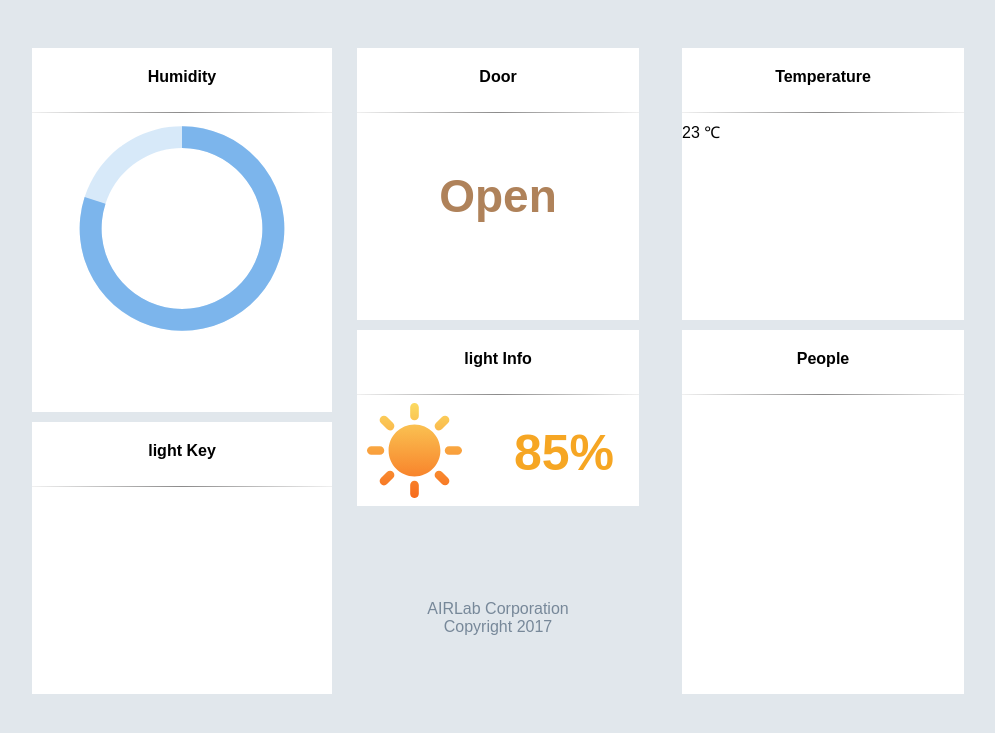
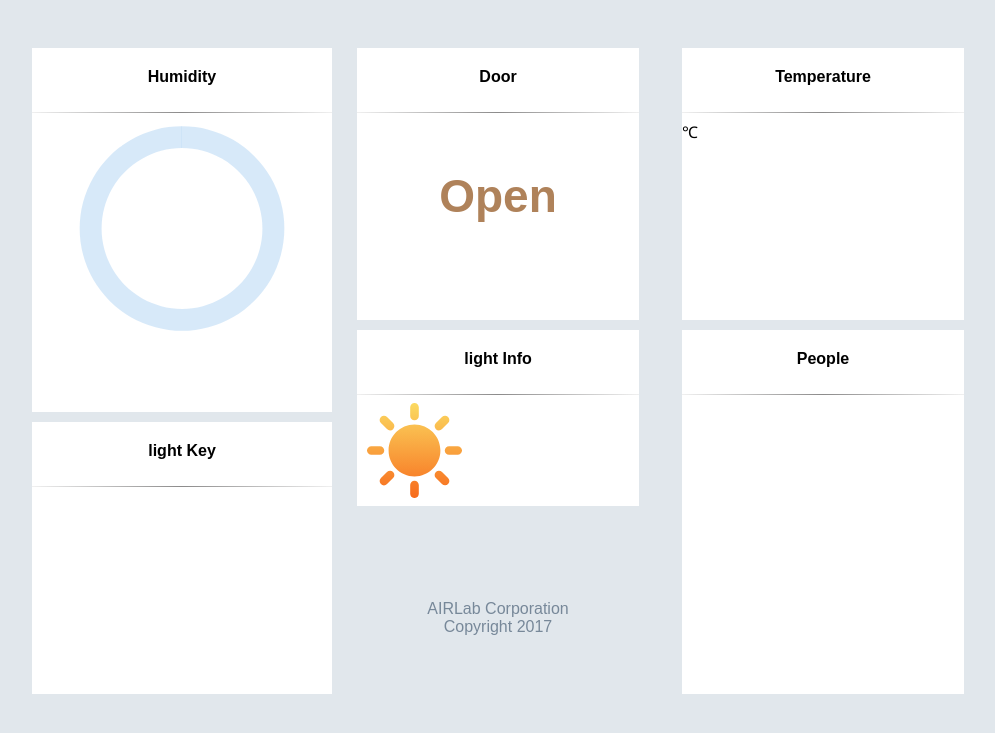
Before and after one commit to vgeraei/AIRLab, a Django app: page /sensors/ in a window 1280 px wide. Shown: the top 733 px of the page, without its empty margins (133-1128 px from the left). Run offline with Django 3.2, Linux system fonts and the light colour scheme; data that the repository does not hold is empty; some libraries are stand-ins or nearby versions.

Commit message:
some id and labels corrected

```diff
--- a/templates/SensorUI.html
+++ b/templates/SensorUI.html
@@ -28,7 +28,7 @@
                 <br>
                 <hr class="divider">
 
-                <div class="door-state">
+                <div class="door-state" id="door_status">
                     Open
                 </div>
 			</div>
@@ -38,7 +38,7 @@
                 <hr class="divider">
                 <div class="light-state">
                      <img id="light-icon" src="{% static 'images/icons/light.svg' %}">
-                     <label>85%</label>
+                     <label id="light"></label>
                  </div>
 			</div>
             <div class="airlab-copyright">
@@ -52,13 +52,14 @@
                 <br>
                 <hr class="divider">
 
-                <span id="temp"> 23 &#8451;</span>
+                <span><label id="temp"></label> &#8451;</span>
 			</div>
 
 			<div class="block people">
                 <h4>People</h4>
                 <br>
                 <hr class="divider">
+                <label id="pir"></label>
 			</div>
 		</div>
 
@@ -71,6 +72,8 @@
 <script type="text/javascript" src="{% static 'sources/highcharts/modules/solid-gauge.js' %}"></script>
 <script src="https://ajax.googleapis.com/ajax/libs/jquery/1.9.1/jquery.min.js"></script>
 <script type="text/javascript">
+
+    var humidity = 0;
     Highcharts.chart('container', {
 
     chart: {
@@ -142,7 +145,7 @@
             color: Highcharts.getOptions().colors[0],
             radius: '112%',
             innerRadius: '88%',
-            y: 80
+            y: humidity
         }]
     }]
 },
@@ -202,8 +205,9 @@
         cache: false,
         success: function (data) {
             $("#temp").html(data['TMP']+' °C');
-            $("#hum").html(data['HUM']);
-            $("#number").html(data['NUM']);
+{#            $("#hum").html(data['HUM']);#}
+            humidity = parseInt(data['HUM']);
+            $("#number").html(data['NUM']); //not set yet
             $("#door_status").html(((parseInt(data['DST']))?("Open"):("Closed")));
             $("#light").html(data['LUM']);
             $("#pir").html(((parseInt(data['PIR']))?("Someone in the room."):("The room is empty.")));
```
